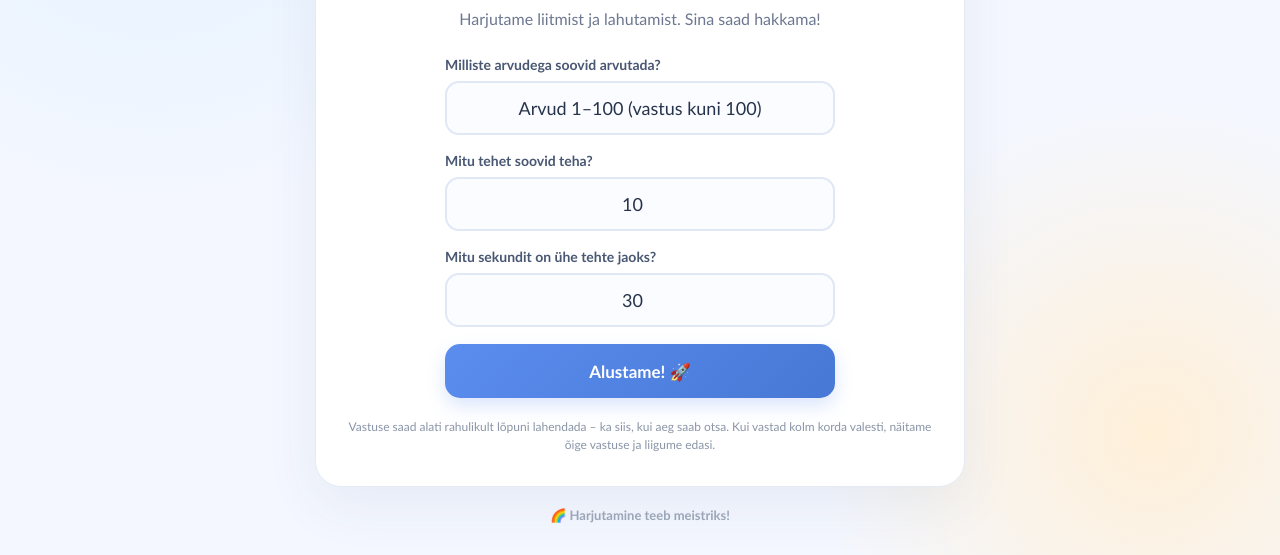
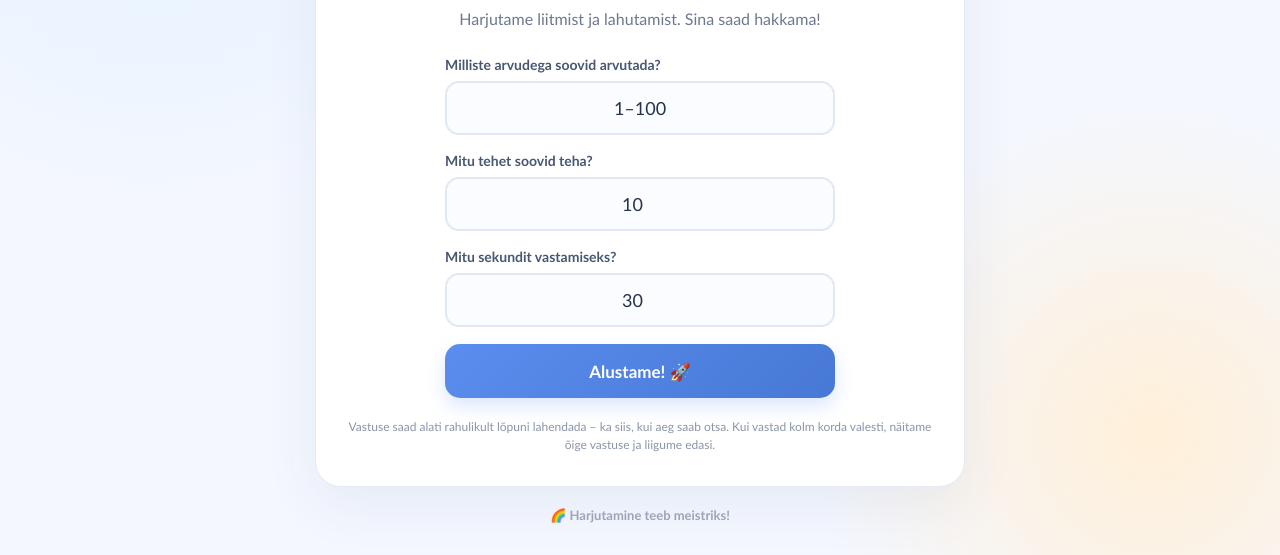
Before and after one commit to EsakMe/kodumata-veeb, a plain HTML site: page index.html in a window 1280 px wide. Shown: the part 254-809 px from the top of the page. Drawn offline with Linux system fonts and the light colour scheme.

Commit message:
Update index.html
Avalehe valikud lühemaks ja selgemaks.

```diff
--- a/index.html
+++ b/index.html
@@ -27,8 +27,8 @@
         <label class="setting" for="number-range">
           <span>Milliste arvudega soovid arvutada?</span>
           <select id="number-range">
-            <option value="50">Arvud 1–50 (vastus kuni 50)</option>
-            <option value="100" selected>Arvud 1–100 (vastus kuni 100)</option>
+            <option value="50">1–50</option>
+            <option value="100" selected>1–100</option>
           </select>
         </label>
         <label class="setting" for="question-count">
@@ -36,7 +36,7 @@
           <input id="question-count" type="number" min="1" max="100" value="10" required>
         </label>
         <label class="setting" for="time-limit">
-          <span>Mitu sekundit on ühe tehte jaoks?</span>
+          <span>Mitu sekundit vastamiseks?</span>
           <input id="time-limit" type="number" min="5" max="300" step="5" value="30" required>
         </label>
         <button class="button button-primary" type="submit">Alustame! 🚀</button>
```
